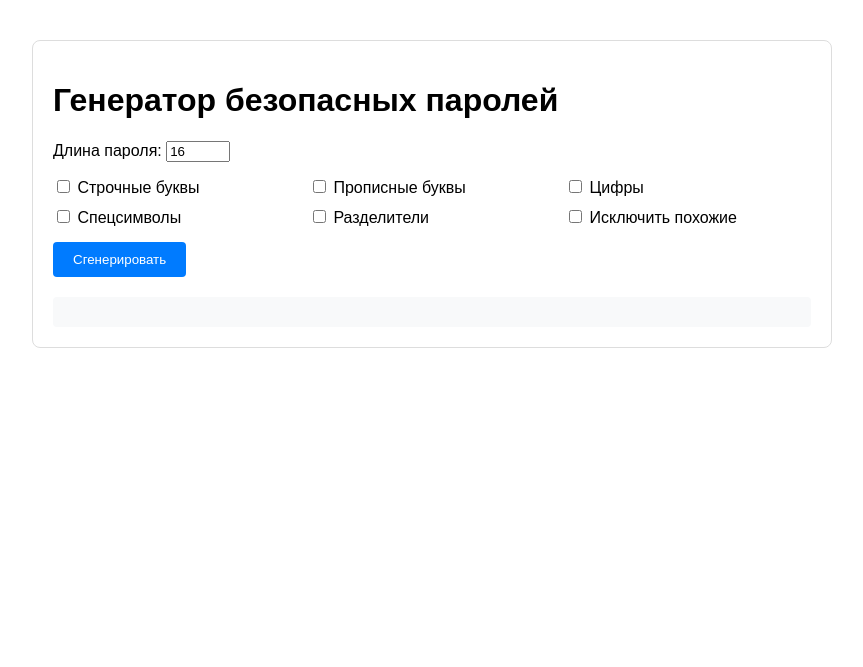
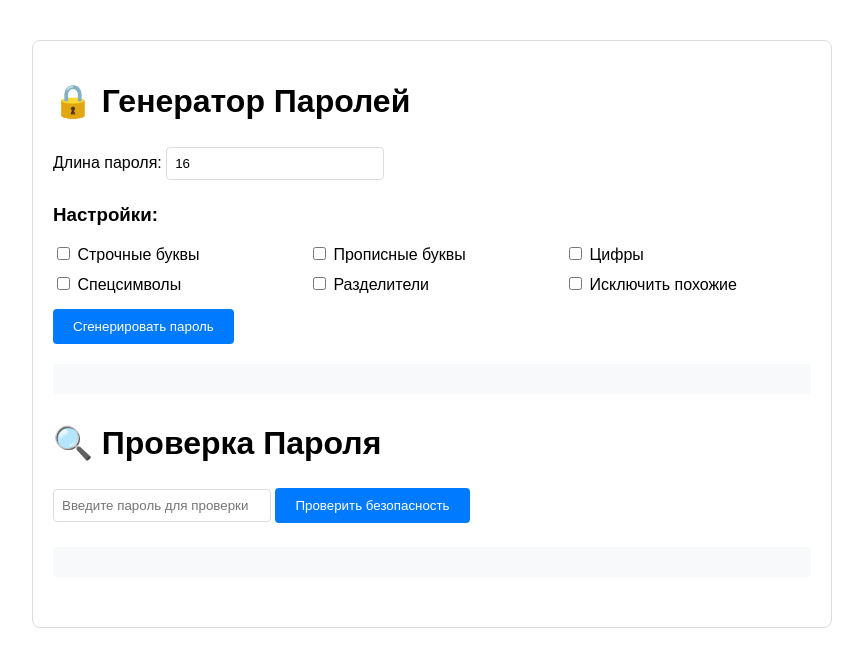
Before and after one commit to Gnfw/psw, a Flask app: page / in a window 1280 px wide. Shown: the top 667 px of the page, without its empty margins (208-1071 px from the left). Run offline with Flask 3, Linux system fonts and the light colour scheme.

Commit message:
Update index.html

```diff
--- a/templates/index.html
+++ b/templates/index.html
@@ -2,27 +2,41 @@
 <html>
 <head>
     <meta charset="UTF-8">
-    <title>Генератор паролей</title>
+    <title>Генератор и Проверка Паролей</title>
     <style>
         body { font-family: Arial, sans-serif; max-width: 800px; margin: 20px auto; padding: 20px; }
         .container { border: 1px solid #ddd; padding: 20px; border-radius: 8px; }
-        .options { display: grid; grid-template-columns: repeat(3, 1fr); gap: 10px; margin: 15px 0; }
+        .section { margin-bottom: 30px; }
+        .options-grid { display: grid; grid-template-columns: repeat(3, 1fr); gap: 10px; margin: 15px 0; }
         button { background: #007bff; color: white; border: none; padding: 10px 20px; border-radius: 4px; cursor: pointer; }
         button:hover { background: #0056b3; }
         .result { margin-top: 20px; padding: 15px; background: #f8f9fa; border-radius: 4px; }
         .error { color: #dc3545; }
+        input[type="number"], input[type="password"] {
+            padding: 8px;
+            margin: 5px 0;
+            border: 1px solid #ddd;
+            border-radius: 4px;
+            width: 200px;
+        }
+        .status-item { margin: 10px 0; padding: 10px; border-radius: 4px; }
+        .weak { background: #ffcccc; }
+        .medium { background: #fff3cd; }
+        .strong { background: #d4edda; }
     </style>
 </head>
 <body>
     <div class="container">
-        <h1>Генератор безопасных паролей</h1>
+        <div class="section">
+            <h1>🔒 Генератор Паролей</h1>
+            <div>
+                <label>Длина пароля:
+                    <input type="number" id="length" value="16" min="8" max="100">
+                </label>
+            </div>
 
-        <div>
-            <label>Длина пароля:
-                <input type="number" id="length" value="16" min="8" max="100">
-            </label>
-
-            <div class="options">
+            <h3>Настройки:</h3>
+            <div class="options-grid">
                 <label><input type="checkbox" name="option" value="OPT_LOWERCASE"> Строчные буквы</label>
                 <label><input type="checkbox" name="option" value="OPT_UPPERCASE"> Прописные буквы</label>
                 <label><input type="checkbox" name="option" value="OPT_DIGITS"> Цифры</label>
@@ -31,10 +45,16 @@
                 <label><input type="checkbox" name="option" value="OPT_AVOID_SIMILAR"> Исключить похожие</label>
             </div>
 
-            <button onclick="generatePassword()">Сгенерировать</button>
+            <button onclick="generatePassword()">Сгенерировать пароль</button>
+            <div class="result" id="generationResult"></div>
         </div>
 
-        <div class="result" id="result"></div>
+        <div class="section">
+            <h1>🔍 Проверка Пароля</h1>
+            <input type="password" id="passwordToCheck" placeholder="Введите пароль для проверки">
+            <button onclick="checkPassword()">Проверить безопасность</button>
+            <div class="result" id="checkResult"></div>
+        </div>
     </div>
 
     <script>
@@ -56,18 +76,76 @@
                 const data = await response.json();
 
                 if (response.ok) {
-                    const strength = ['Слабый', 'Средний', 'Надежный', 'Очень надежный', 'Ультра надежный'][data.strength - 1];
-                    document.getElementById('result').innerHTML = `
-                        <strong>Пароль:</strong> ${data.password}<br>
-                        <strong>Надежность:</strong> ${strength}
+                    const strengthMap = {
+                        1: ['Слабый', 'weak'],
+                        2: ['Средний', 'medium'],
+                        3: ['Надежный', 'strong'],
+                        4: ['Очень надежный', 'strong'],
+                        5: ['Ультра надежный', 'strong']
+                    };
+                    const [strengthText, strengthClass] = strengthMap[data.strength] || ['Неизвестно', ''];
+
+                    document.getElementById('generationResult').innerHTML = `
+                        <div class="status-item ${strengthClass}">
+                            <strong>Сгенерированный пароль:</strong> ${data.password}<br>
+                            <strong>Уровень безопасности:</strong> ${strengthText}
+                        </div>
                     `;
                 } else {
-                    document.getElementById('result').innerHTML =
-                        `<span class="error">Ошибка: ${data.error}</span>`;
+                    document.getElementById('generationResult').innerHTML =
+                        `<div class="status-item error">Ошибка: ${data.error}</div>`;
                 }
             } catch (error) {
-                document.getElementById('result').innerHTML =
-                    `<span class="error">Ошибка соединения</span>`;
+                document.getElementById('generationResult').innerHTML =
+                    `<div class="status-item error">Ошибка соединения</div>`;
+            }
+        }
+
+        async function checkPassword() {
+            const password = document.getElementById('passwordToCheck').value;
+            if (!password) {
+                alert('Пожалуйста, введите пароль для проверки');
+                return;
+            }
+
+            try {
+                const response = await fetch('/check', {
+                    method: 'POST',
+                    headers: {'Content-Type': 'application/json'},
+                    body: JSON.stringify({ password })
+                });
+
+                const data = await response.json();
+
+                if (response.ok) {
+                    let strengthClass = 'weak';
+                    if (data.strength === 'Средний') strengthClass = 'medium';
+                    if (data.strength.includes('Надежный')) strengthClass = 'strong';
+
+                    const years = Math.floor(data.time_to_crack / (60*60*24*365));
+                    const days = Math.floor(data.time_to_crack / (60*60*24));
+                    const timeEstimate = years > 0 ?
+                        `${years} лет` :
+                        days > 0 ? `${days} дней` : "менее дня";
+
+                    document.getElementById('checkResult').innerHTML = `
+                        <div class="status-item ${strengthClass}">
+                            <div>🔐 Уровень безопасности: <strong>${data.strength}</strong></div>
+                            <div>📊 Энтропия: ${data.entropy} бит</div>
+                            <div>⏱ Примерное время взлома: ~${timeEstimate}</div>
+                            <div>${data.compromised ?
+                                '⚠️ ВНИМАНИЕ! Пароль найден в утечках данных!' :
+                                '✅ Пароль не обнаружен в известных утечках'}</div>
+                            <div>💡 Рекомендация: ${data.recommendation}</div>
+                        </div>
+                    `;
+                } else {
+                    document.getElementById('checkResult').innerHTML =
+                        `<div class="status-item error">Ошибка: ${data.error}</div>`;
+                }
+            } catch (error) {
+                document.getElementById('checkResult').innerHTML =
+                    `<div class="status-item error">Ошибка соединения</div>`;
             }
         }
     </script>
```
